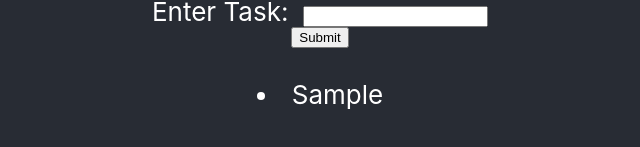
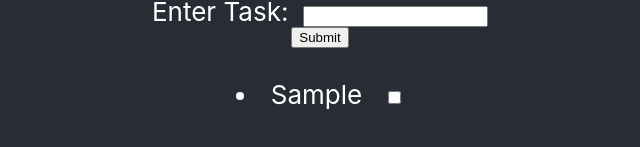
Before and after one commit to MoeCarson/ListTutorial, a React (Create React App) app: page / in a window 1280 px wide. Both pictures are taken after typing "Sample" into the empty fields and a click on the input "Submit". Shown: the part 501-648 px from the top of the page, without its empty margins (320-960 px from the left). Built offline with nearby package versions, Linux system fonts and the light colour scheme.

Commit message:
Working check boxes - now working on updating array

```diff
--- a/src/actions/index.js
+++ b/src/actions/index.js
@@ -2,3 +2,4 @@ import * as consts from '../consts.js'
 
 export const buttonClicked = payload => ({ type: consts.BUTTON_CLICKED, payload })
 export const createTodoUpdated = payload => ({ type: consts.CREATE_TODO_UPDATED, payload })
+export const createCeckBoxUpdated = payload => ({ type: consts.CHECK_BOX_UPDATED, payload })
--- a/src/components/CreateTodo.js
+++ b/src/components/CreateTodo.js
@@ -5,7 +5,7 @@ const CreateTodo = ({ value, onChange, onClick }) =>
 <label>Enter Task: &nbsp;
 <input type="text" name="task" value={value} onChange={evt => onChange(evt.target.value)}/>
 </label>
-<input type="submit" value="Submit" onClick={evt => onClick(value)}/>
+<input type="submit" value="Submit" onClick={() => onClick(value)}/>
 </>
 
 export default CreateTodo;
--- a/src/components/Todos.js
+++ b/src/components/Todos.js
@@ -1,9 +1,12 @@
 import React from 'react';
 
-const Todos = ({ todos}) =>
+const Todos = ({ todos, onChangeCheckBox }) =>
 <>
 {todos.map(item => (
-<li key={item.name}>{item.name}</li>))}
+<li key={item.name}>{item.name}
+&nbsp; &nbsp;
+<input type="checkbox" name="test" value="test" checked={item.done} onChange={evt => onChangeCheckBox(evt.target.checked)}></input></li>
+))}
 </>
 
 export default Todos;
--- a/src/consts.js
+++ b/src/consts.js
@@ -1,3 +1,3 @@
 export const CREATE_TODO_UPDATED = 'create_todo_updated';
-
+export const CHECK_BOX_UPDATED = 'CHECK_BOX_UPDATED';
 export const BUTTON_CLICKED = 'button_clicked';
--- a/src/containers/Todos.js
+++ b/src/containers/Todos.js
@@ -4,6 +4,8 @@ import * as actions from '../actions';
 
 const mapStateToProps = state => ({ todos: state.Todos.todos });
 
-//const mapDispatchToProps = dispatch => ({});
+const mapDispatchToProps = dispatch => ({
+    onChangeCheckBox: value => dispatch(actions.createCeckBoxUpdated(value)),
+});
 
-export const TodosContainer = connect(mapStateToProps)(Todos);
+export const TodosContainer = connect(mapStateToProps, mapDispatchToProps)(Todos);
--- a/src/reducers/Todos.js
+++ b/src/reducers/Todos.js
@@ -1,14 +1,15 @@
 import * as consts from '../consts.js'
-//import { Todos } from './index.js';
 
 export const initState = ({ todos: [] })
 
 export const reducer = (state = initState, action) => {
     switch (action.type) {
         case consts.BUTTON_CLICKED:
-        return {...state, todos: [... state.todos, { name: action.payload, done: false }]}
-      default:
-        return state
+            return {...state, todos: [...state.todos, { name: action.payload, done: false }]}
+        case consts.CHECK_BOX_UPDATED:
+            return {...state, todos: [...state.todos, { name: action.payload, done: true }]}
+        default:
+            return state
     }
 }
 
```
Also changed, not shown: src/reducers/createTodo.js (+4 -4 lines).
